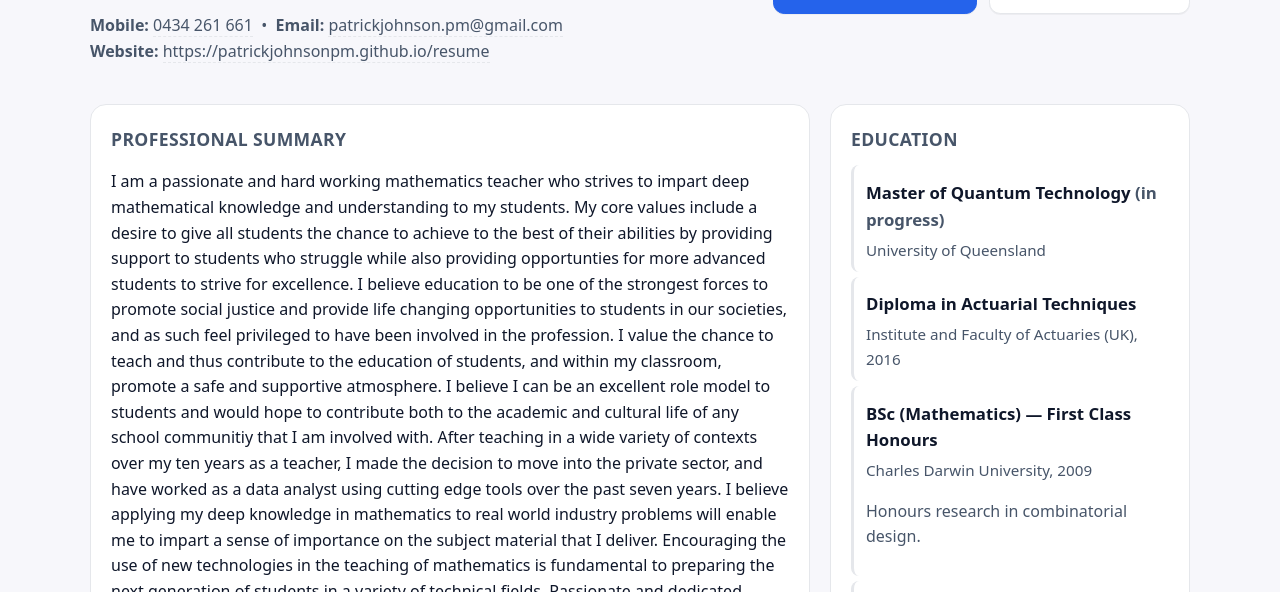
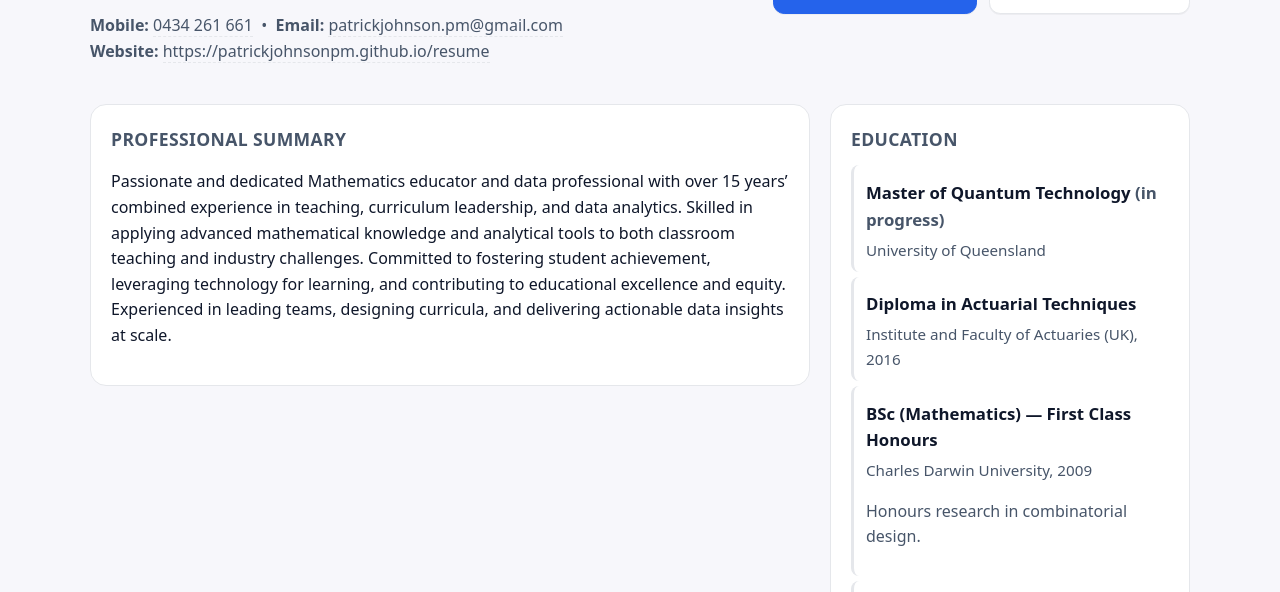
Before and after one commit to patrickjohnsonpm/resume, a plain HTML site: page index.html in a window 1280 px wide. Shown: the part 130-722 px from the top of the page. Drawn offline with Linux system fonts and the light colour scheme.

Commit message:
Update index.html

```diff
--- a/index.html
+++ b/index.html
@@ -92,9 +92,9 @@
         </p>
 -->
                 <p>
-          I am a passionate and hard working mathematics teacher who strives to impart deep mathematical knowledge and understanding to my students.  My core values include a desire to give all students the chance to achieve to the best of their abilities by providing support to students who struggle while also providing opportunties for more advanced students to strive for excellence.  I believe education to be one of the strongest forces to promote social justice and provide life changing opportunities to students in our societies, and as such feel privileged to have been involved in the profession.  I value the chance to teach and thus contribute to the education of students, and within my classroom, promote a safe and supportive atmosphere.  I believe I can be an excellent role model to students and would hope to contribute both to the academic and cultural life of any school communitiy that I am involved with.
-          After teaching in a wide variety of contexts over my ten years as a teacher, I made the decision to move into the private sector, and have worked as a data analyst using cutting edge tools over the past seven years.  I believe applying my deep knowledge in mathematics to real world industry problems will enable me to impart a sense of importance on the subject material that I deliver.  Encouraging the use of new technologies in the teaching of mathematics is fundamental to preparing the next generation of students in a variety of technical fields.          Passionate and dedicated Mathematics educator and data professional with over 15 years’ combined experience in teaching, curriculum leadership, and data analytics. Skilled in applying advanced mathematical knowledge and analytical tools to both classroom teaching and industry challenges. Committed to fostering student achievement, leveraging technology for learning, and contributing to educational excellence and equity. Experienced in leading teams, designing curricula, and delivering actionable data insights at scale.
-        </p>      </section>
+                  Passionate and dedicated Mathematics educator and data professional with over 15 years’ combined experience in teaching, curriculum leadership, and data analytics. Skilled in applying advanced mathematical knowledge and analytical tools to both classroom teaching and industry challenges. Committed to fostering student achievement, leveraging technology for learning, and contributing to educational excellence and equity. Experienced in leading teams, designing curricula, and delivering actionable data insights at scale.
+                </p>
+      </section>
 
       <section class="card">
         <h2>Education</h2>
```
